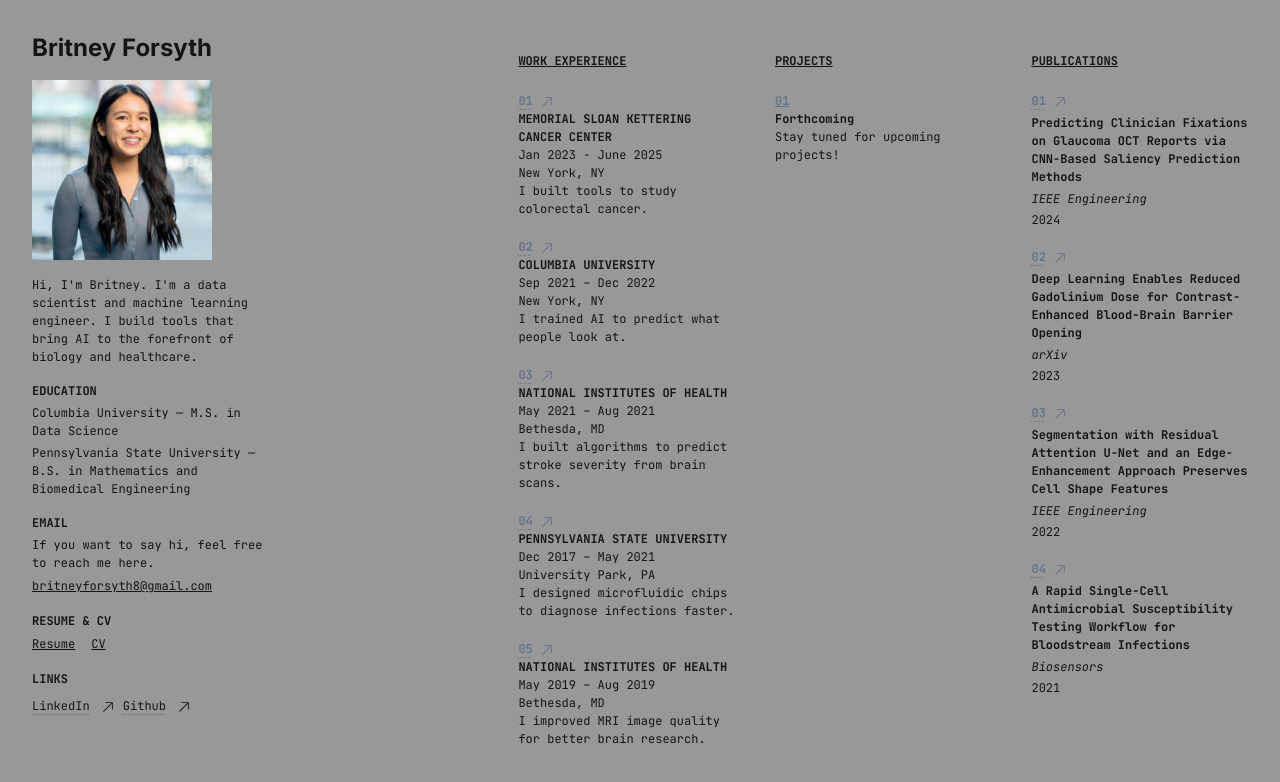
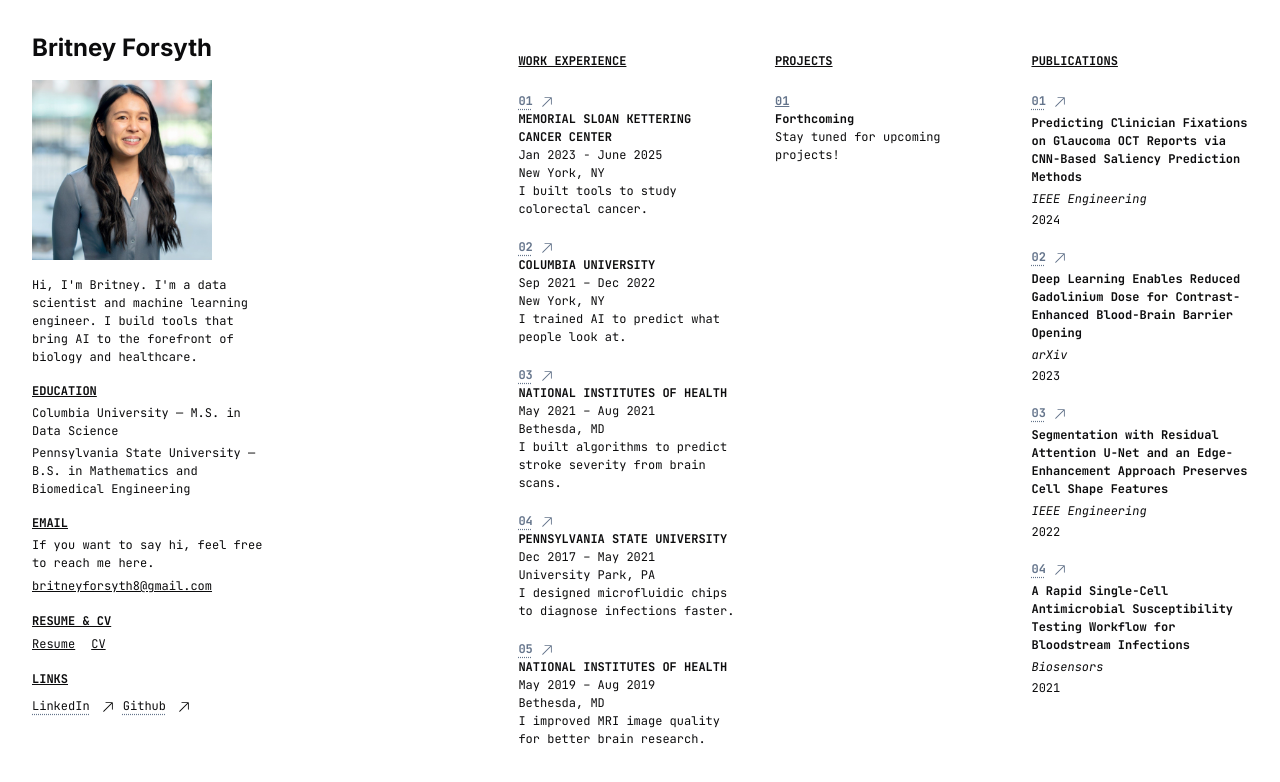
Before and after one commit to britneyf/britneyf.github.io, a Next.js app: page / in a window 1280 px wide. Shown: the top 782 px of the page. Built offline with nearby package versions, Linux system fonts and the light colour scheme; a web font is replaced by a local one.

Commit message:
Style updates

```diff
--- a/src/app/globals.css
+++ b/src/app/globals.css
@@ -10,8 +10,8 @@
 @tailwind variants;
 
 body {
-	color: rgb(21, 19, 19);
-	background: #999898;
+	color: rgb(12, 12, 13);
+	background: #ffffff;
 }
 
 @layer base {
--- a/src/components/Home/Intro.tsx
+++ b/src/components/Home/Intro.tsx
@@ -12,22 +12,22 @@ const Intro = () => {
             <p className="body">Hi, I'm Britney. I'm a data scientist and machine learning engineer. I build tools that bring AI to the forefront of biology and healthcare.</p>
 
             <div className="space-y-1">
-                <div className="body font-bold">EDUCATION</div>
+                <div className="body font-bold underline">EDUCATION</div>
                 <div className="body">Columbia University — M.S. in Data Science</div>
                 <div className="body">Pennsylvania State University — B.S. in Mathematics and Biomedical Engineering</div>
             </div>
 
             <div className="space-y-1">
-                <div className="body font-bold">EMAIL</div>
+                <div className="body font-bold underline">EMAIL</div>
                 <div className="body">If you want to say hi, feel free to reach me here.</div>
                 <a className="body underline" href="mailto:britneyforsyth8@gmail.com">britneyforsyth8@gmail.com</a>
             </div>
 
             <div className="space-y-1">
-                <div className="body font-bold">RESUME & CV</div>
+                <div className="body font-bold underline">RESUME & CV</div>
                 <a
                   className="body underline"
-                  href="/BritneyForsythResume2025.pdf"
+                  href="/BritneyTForsythResume2025.pdf"
                   download
                   target="_blank"
                   rel="noopener noreferrer"
@@ -36,7 +36,7 @@ const Intro = () => {
                 </a>
                 <a
                   className="body underline ml-4"
-                  href="/BritneyForsythCV2025.pdf"
+                  href="/BritneyTForsythCV2025.pdf"
                   download
                   target="_blank"
                   rel="noopener noreferrer"
@@ -46,7 +46,7 @@ const Intro = () => {
             </div>
 
             <div className="space-y-1">
-                <div className="body font-bold">LINKS</div>
+                <div className="body font-bold underline">LINKS</div>
                 <div className="flex flex-wrap">
                     {socials.map((social, index) => (
                         <span key={social.name}>
```
